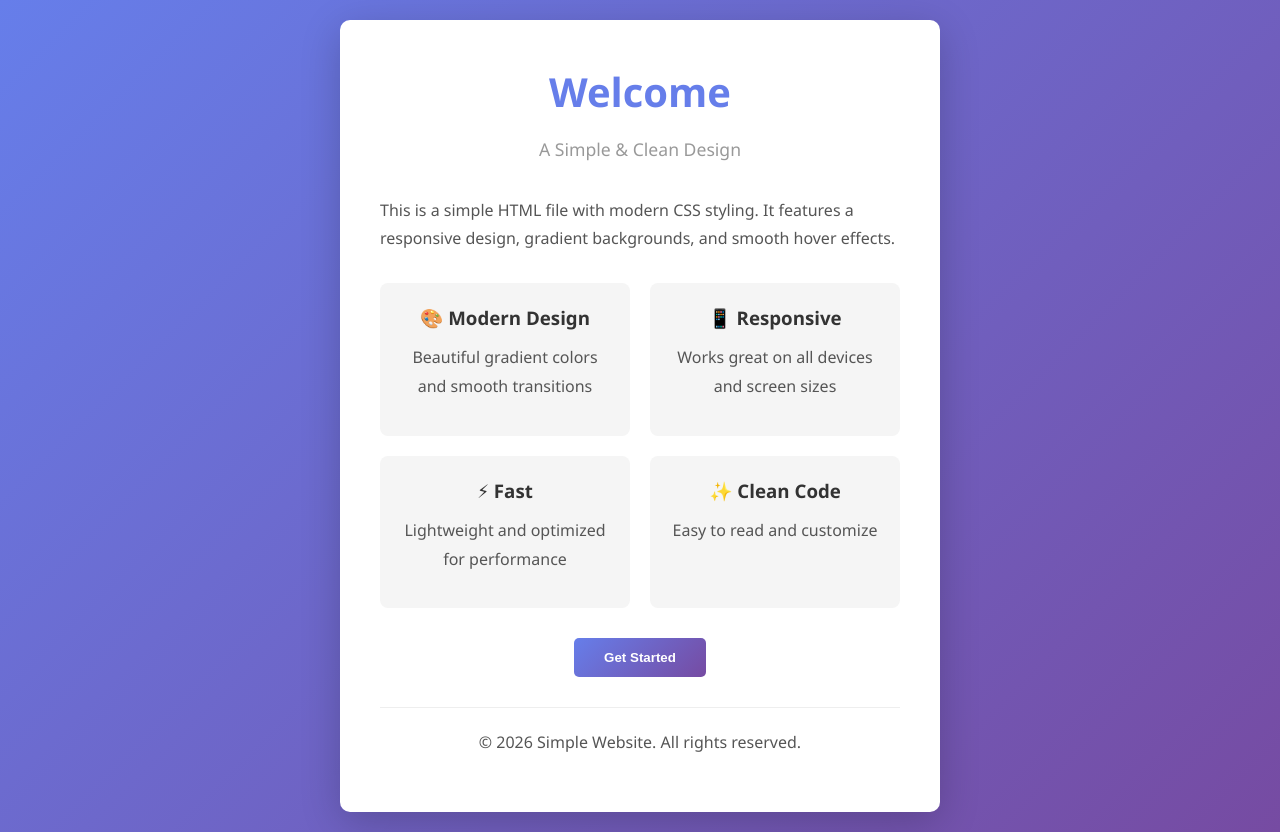
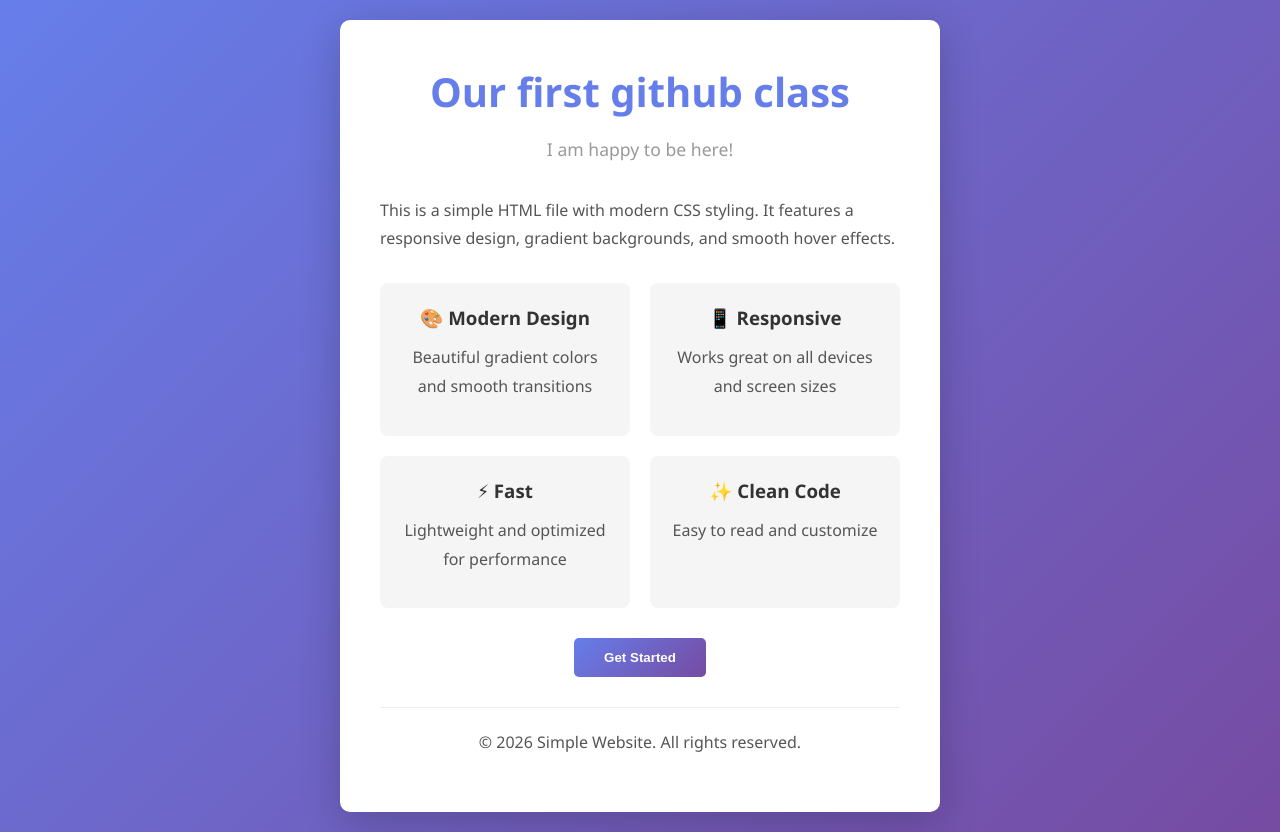
Before and after one commit to faizan1699/manager-test-repo, a plain HTML site: page index.html in a window 1280 px wide. Drawn offline with Linux system fonts and the light colour scheme.

Commit message:
change page title

```diff
--- a/index.html
+++ b/index.html
@@ -114,8 +114,8 @@
 <body>
     <div class="container">
         <header>
-            <h1>Welcome</h1>
-            <p class="subtitle">A Simple & Clean Design</p>
+            <h1>Our first github class</h1>
+            <p class="subtitle">I am happy to be here!</p>
         </header>
 
         <div class="content">
```
